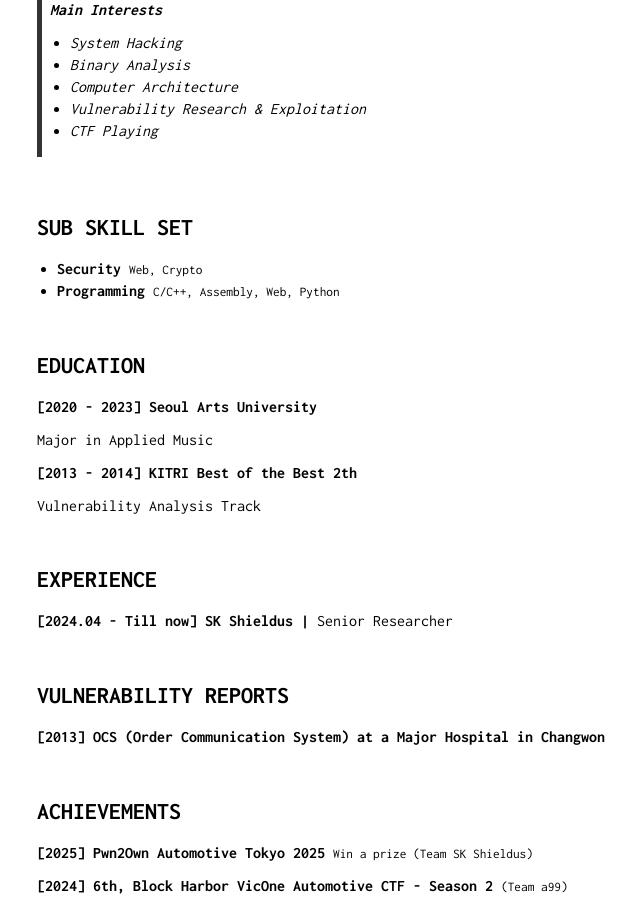
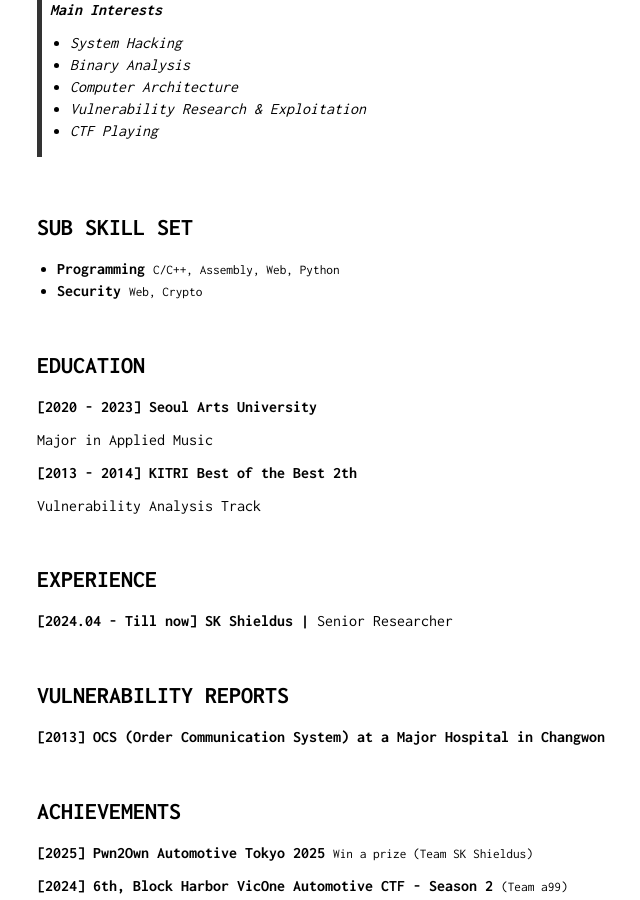
Before and after one commit to Bugeun/bugeun.github.io, a Jekyll site: the page built from index.md, in a window 1280 px wide and 900 px high, scrolled down 412 px. Shown: the whole window, without its empty margins (253-893 px from the left). Built offline with Jekyll 4.4.1, drawn with Linux system fonts in a browser that asks for light colours.

Commit message:
Update index.md

```diff
--- a/index.md
+++ b/index.md
@@ -28,12 +28,12 @@ Vulnerability Researcher
 <section>
         <ul>
           <li>
+            <b>Programming</b>
+            <small>C/C++, Assembly, Web, Python</small>
+          </li>
+          <li>
             <b>Security</b>
             <small>Web, Crypto</small>
-          </li>
-          <li>
-            <b>Programming</b>
-            <small>C/C++, Assembly, Web, Python</small>
           </li>
         </ul>
 </section>
```
